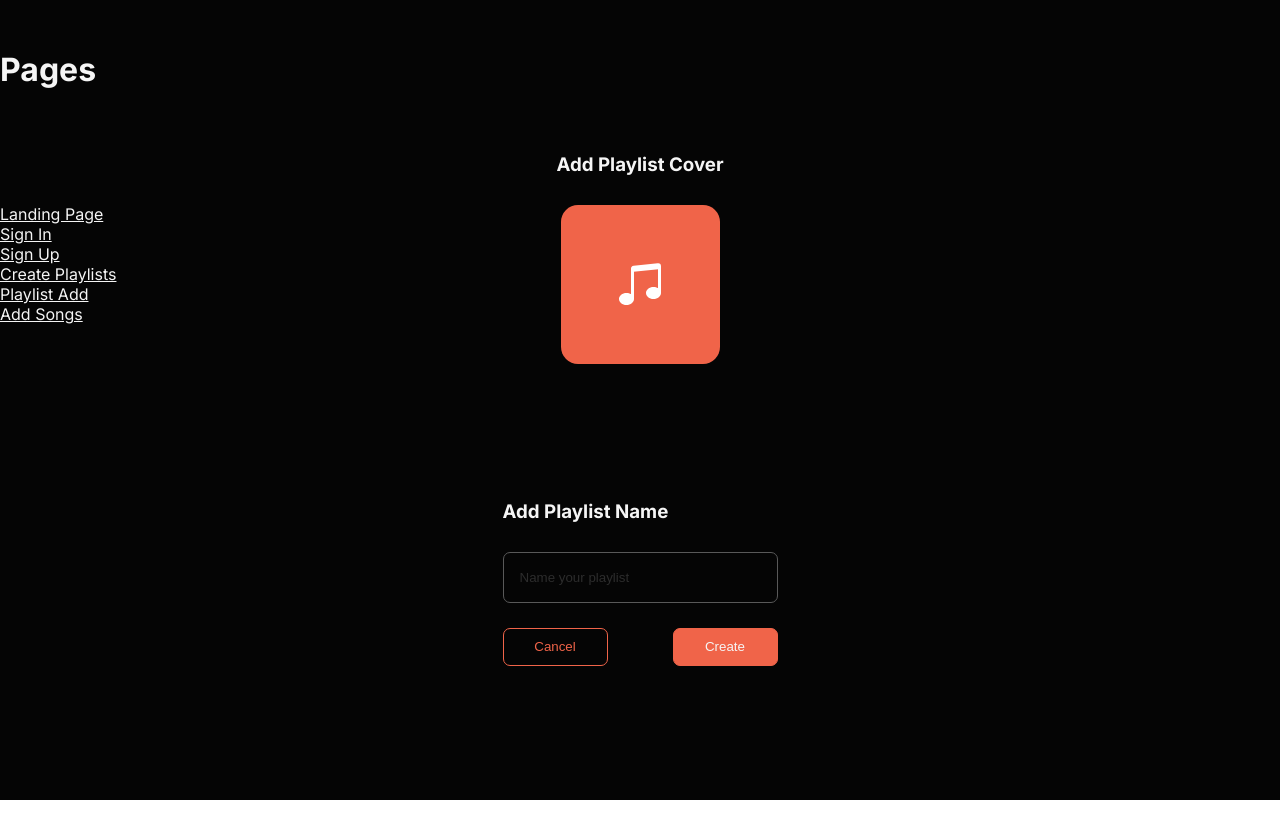
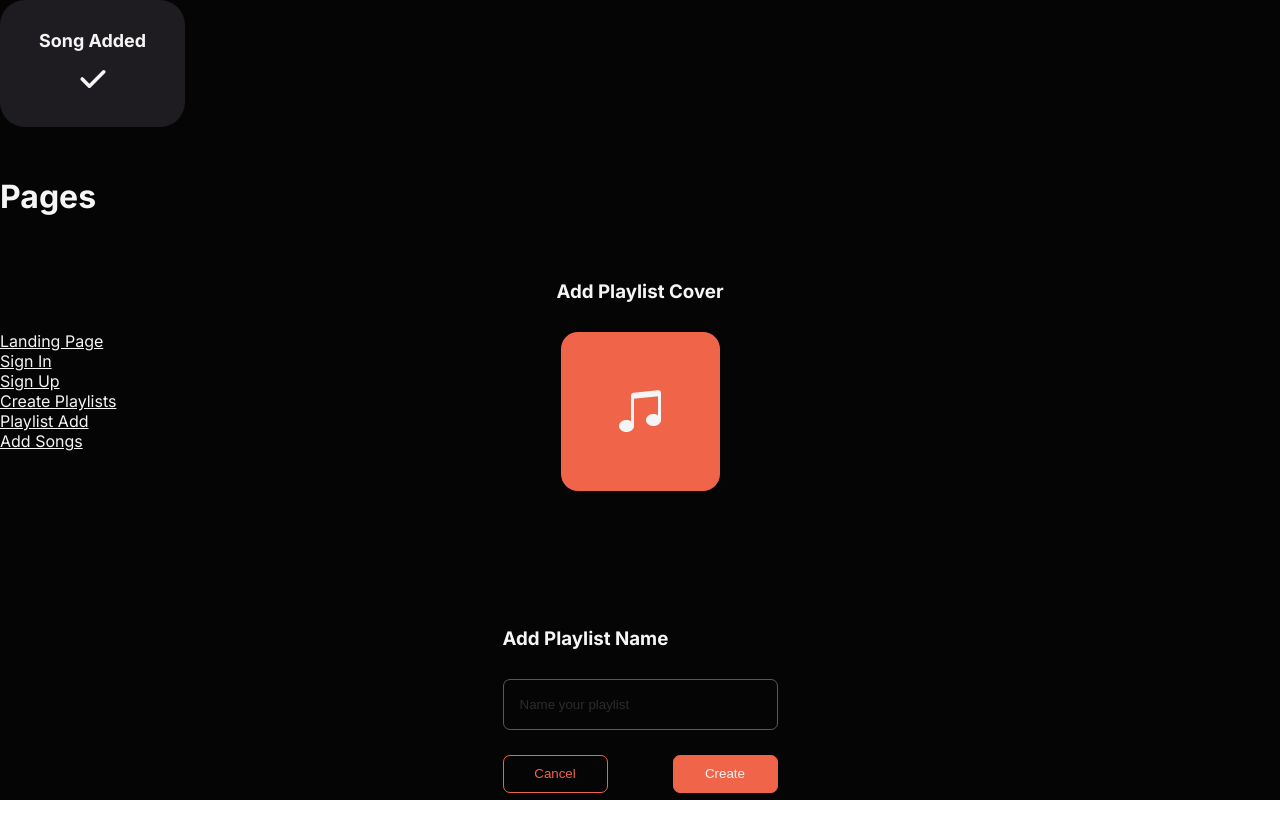
Before and after one commit to sophiahsu21/replay-app, a React (Create React App) app in the folder replay/: page /NewPlaylist in a window 1280 px wide. Shown: the top 838 px of the page. Before the commit the page ends 800 px from the top, so only its background shows below. Built offline with nearby package versions, Linux system fonts and the light colour scheme.

Commit message:
built modal when song is added

```diff
--- a/replay/src/App.js
+++ b/replay/src/App.js
@@ -7,6 +7,7 @@ import Register from 'pages/Register';
 import NewPlaylist from 'pages/NewPlaylist';
 import PlaylistAdd from 'pages/PlaylistAdd';
 import AddSongs from 'pages/AddSongs';
+import Modal from 'comps/Modal';
 
 
 import {
@@ -21,6 +22,7 @@ function App() {
   return (
     <Router>
       <div className="App">
+        <Modal />
         <div className="pagesIndex">
           <h1>Pages</h1>
           <Link to="/">Landing Page</Link>
--- /dev/null
+++ b/replay/src/comps/Modal/index.js
@@ -0,0 +1,33 @@
+import React, { useState, useEffect } from 'react';
+import styled from 'styled-components';
+
+import { HiCheck } from 'react-icons/hi';
+
+const Container = styled.div`
+    min-width: 185px;
+    max-width: 185px;
+    min-height: 127px;
+    background-color: #1E1C21;
+    border-radius: 25px;
+    display: flex;
+    flex-direction: column;
+    justify-content: center;
+    align-items: center;
+
+    h4 {
+        margin-top: 0px;
+        margin-bottom: 10px;
+    }
+`;
+
+const Modal = () => {
+    return <Container>
+        <h4>Song Added</h4>
+        <HiCheck size="36px" color="#F5F5F5" />
+    </Container>
+}
+
+Modal.defaultProps = {
+}
+
+export default Modal;
--- a/replay/src/pages/NewPlaylist/index.js
+++ b/replay/src/pages/NewPlaylist/index.js
@@ -25,7 +25,7 @@ const NewPlaylist = () => {
                     <div className="playlistCover" onClick={() => {
                         // upload photo
                     }}>
-                        <BsMusicNoteBeamed color="white" size="48px" />
+                        <BsMusicNoteBeamed color="#F5F5F5" size="48px" />
                     </div>
                 </div>
                 <h3>Add Playlist Name</h3>
```
